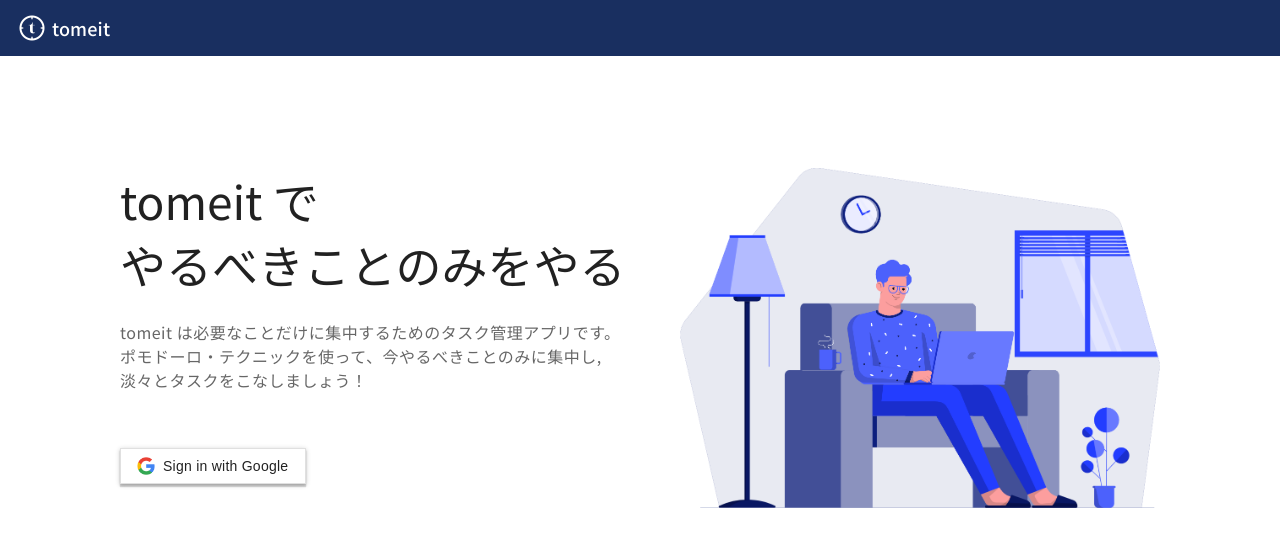
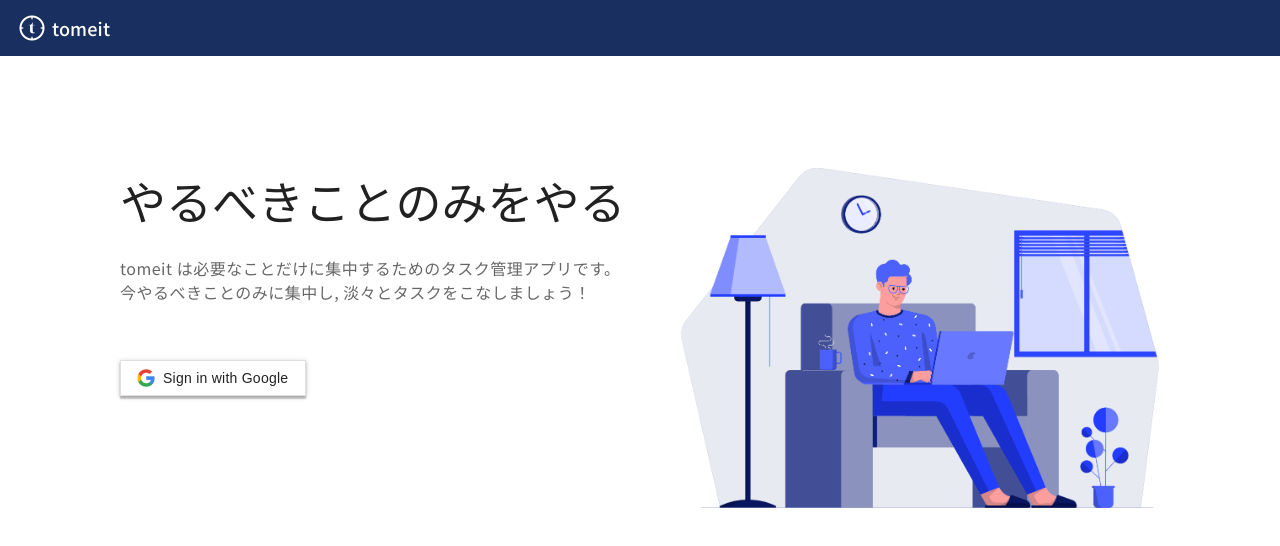
Before and after one commit to minguu42/tomeit-canary, a Next.js app: page / in a window 1280 px wide. Shown: the top 546 px of the page. Built offline with nearby package versions, Linux system fonts and the light colour scheme; no server answers.

Commit message:
Landing ページをレスポンシブ対応に変更

```diff
--- a/src/components/landing/CatchMessage/index.tsx
+++ b/src/components/landing/CatchMessage/index.tsx
@@ -2,14 +2,11 @@ import s from "./styles.module.scss";
 
 export const CatchMessage = (): JSX.Element => (
   <div className={s.container}>
-    <h1 className={s.catch}>
-      tomeit で<br />
-      やるべきことのみをやる
-    </h1>
+    <h1 className={s.catch}>やるべきことのみをやる</h1>
     <p className={s.description}>
       tomeit は必要なことだけに集中するためのタスク管理アプリです。
-      ポモドーロ・テクニックを使って、今やるべきことのみに集中し,
-      淡々とタスクをこなしましょう！
+      <br />
+      今やるべきことのみに集中し, 淡々とタスクをこなしましょう！
     </p>
   </div>
 );
--- a/src/components/landing/CatchMessage/styles.module.scss
+++ b/src/components/landing/CatchMessage/styles.module.scss
@@ -4,14 +4,22 @@
   display: flex;
   flex-direction: column;
   gap: 24px;
+  @include variables.mq(xs) {
+    gap: 16px;
+  }
 }
 
 .catch {
   color: var(--c-on-background-high);
   @include variables.headline3;
+  @include variables.mq(xs) {
+    text-align: center;
+    @include variables.headline5;
+  }
 }
 
 .description {
+  width: 100%;
   max-width: 504px;
   color: var(--c-on-background-medium);
   @include variables.body1;
--- a/src/pages/index.tsx
+++ b/src/pages/index.tsx
@@ -26,12 +26,12 @@ const Landing = (): JSX.Element => (
         <CatchMessage />
         <GoogleLoginButton />
       </div>
-      <div>
+      <div className={s.imageContainer}>
         <Image
           src="/work_from_home.png"
           alt="work image"
-          width={480}
-          height={340}
+          layout="fill"
+          objectFit="contain"
         />
       </div>
     </main>
--- a/src/pages/styles.module.scss
+++ b/src/pages/styles.module.scss
@@ -1,3 +1,5 @@
+@use "styles/variables";
+
 .main {
   display: flex;
   justify-content: space-between;
@@ -5,10 +7,31 @@
   padding-top: 112px;
   margin: 0 auto;
   background-color: var(--c-background);
+  @include variables.mq(xs) {
+    flex-direction: column;
+    gap: 40px;
+    align-items: center;
+    padding: 16px;
+  }
 }
 
 .leftWrapper {
   display: flex;
   flex-direction: column;
   gap: 56px;
+  @include variables.mq(xs) {
+    gap: 28px;
+    align-items: center;
+  }
 }
+
+.imageContainer {
+  position: relative;
+  width: 480px;
+  height: 340px;
+  @include variables.mq(xs) {
+    position: relative;
+    width: 340px;
+    height: 240px;
+  }
+}
```
